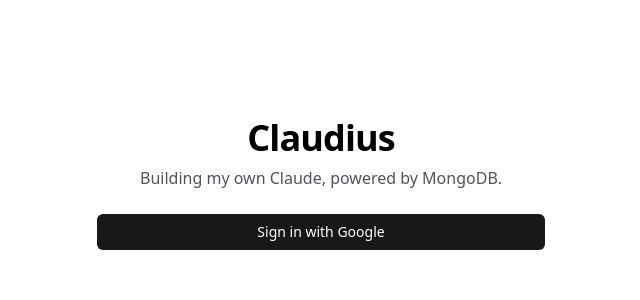
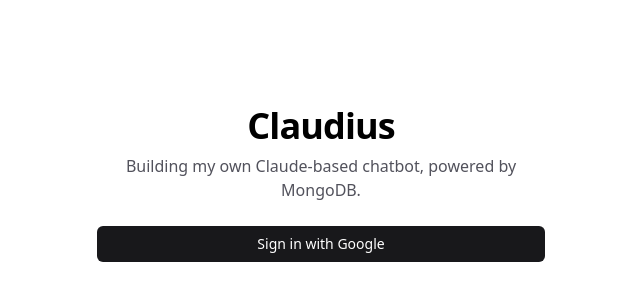
Before and after one commit to extensa-io/claudius, a Next.js app in the folder packages/app/: page / in a window 1280 px wide. Shown: the part 216-516 px from the top of the page, without its empty margins (319-959 px from the left). Built offline with nearby package versions, Linux system fonts and the light colour scheme; no server answers; what @claudius/shared would draw is missing.

Commit message:
Update landing copy

```diff
--- a/packages/app/app/page.tsx
+++ b/packages/app/app/page.tsx
@@ -14,7 +14,7 @@
         <div className="space-y-2">
           <h1 className="text-4xl font-bold tracking-tight">Claudius</h1>
           <p className="text-zinc-600 dark:text-zinc-400">
-            Building my own Claude, powered by MongoDB.
+            Building my own Claude-based chatbot, powered by MongoDB.
           </p>
         </div>
 
```
